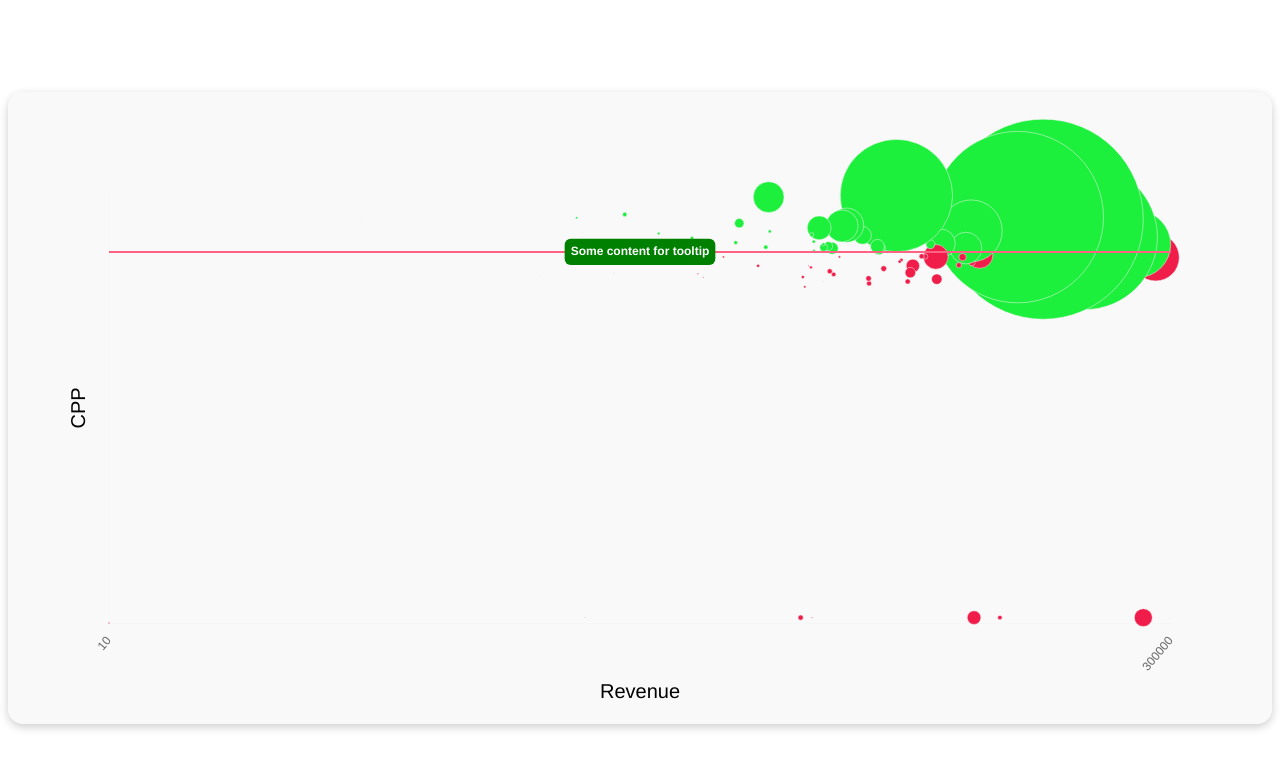
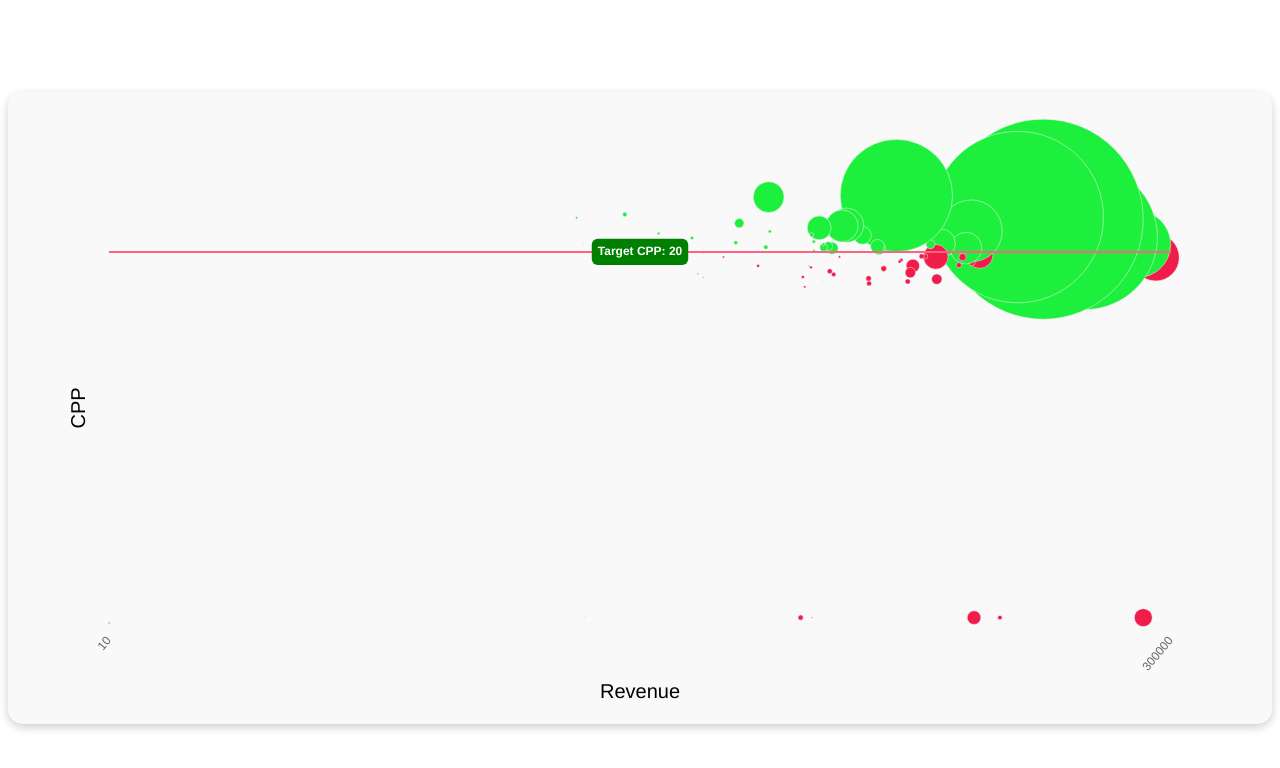
Before and after one commit to jaineo199/my-next-chart, a Next.js app: page /bubblechart in a window 1280 px wide. Shown: the top 768 px of the page. Built offline with nearby package versions, Linux system fonts and the light colour scheme.

Commit message:
fixed target alignment bug

```diff
--- a/src/pages/bubblechart.tsx
+++ b/src/pages/bubblechart.tsx
@@ -8,7 +8,7 @@ import {
   LogarithmicScale,
 } from "chart.js";
 import { Bubble } from "react-chartjs-2";
-import annotationPlugin, { AnnotationOptions } from "chartjs-plugin-annotation";
+import annotationPlugin from "chartjs-plugin-annotation";
 import BubbleChartMainData from "../Data/bubbleChartMainData.json";
 
 ChartJS.defaults.borderColor = "rgba(243,243,243,0.50)";
@@ -23,6 +23,7 @@ ChartJS.register(
 
 export default function App() {
   const [mainData, setMainData] = useState<any>(null);
+  const [targetData, setTargetData] = useState<any>(null);
 
   const options: any = {
     plugins: {
@@ -54,7 +55,7 @@ export default function App() {
               display: true,
               backgroundColor: "green",
               drawTime: "afterDatasetsDraw",
-              content: "Some content for tooltip",
+              content: `Target CPP: ${targetData}`,
             },
             enter({ element }: any, event: any) {
               element.label.options.display = true;
@@ -151,6 +152,8 @@ export default function App() {
       cost: ((item.cost - minCost) / (maxCost - minCost)) * 100,
     }));
 
+    setTargetData(normalizedData[0].cpp_target);
+
     setMainData(normalizedData);
   }, []);
 
```
